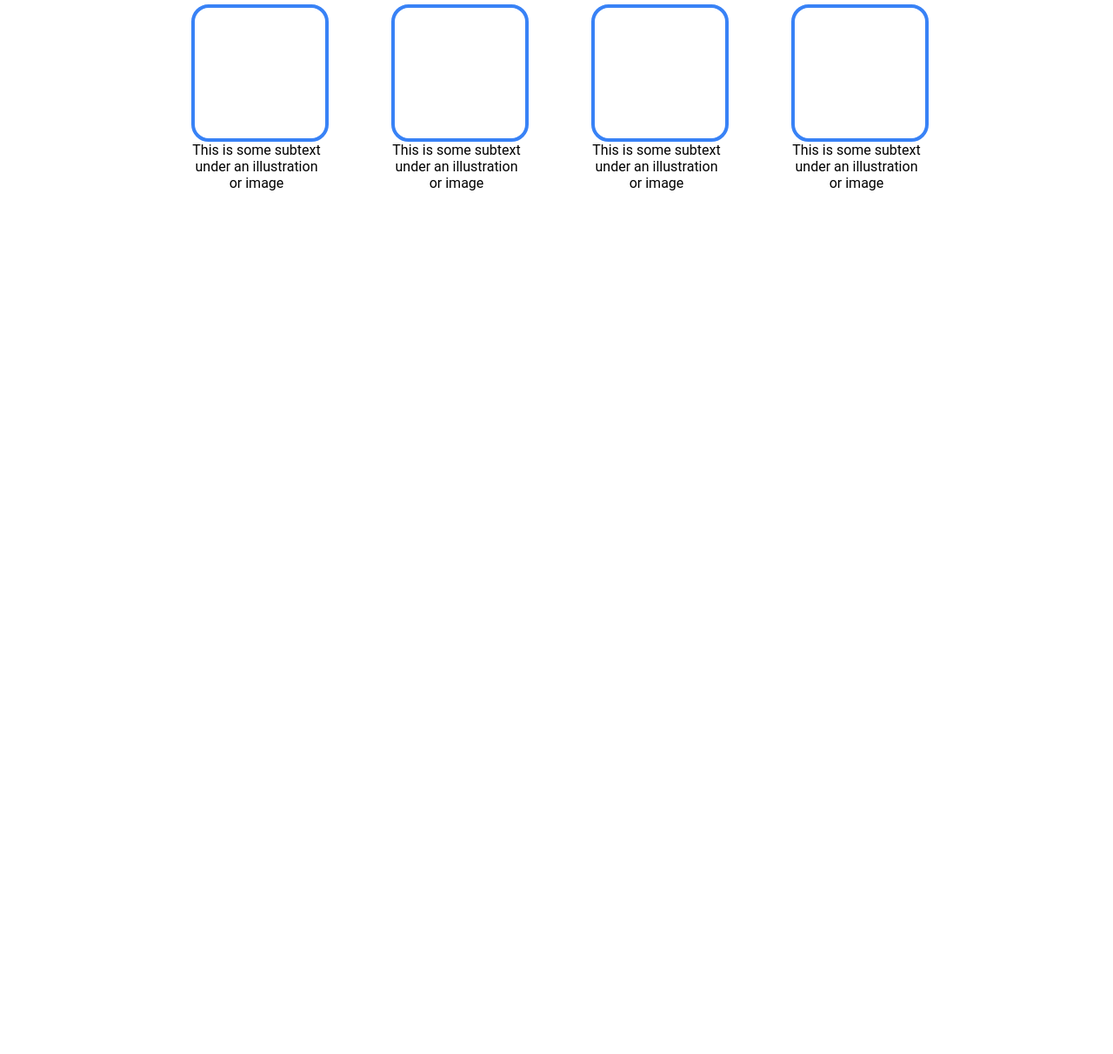
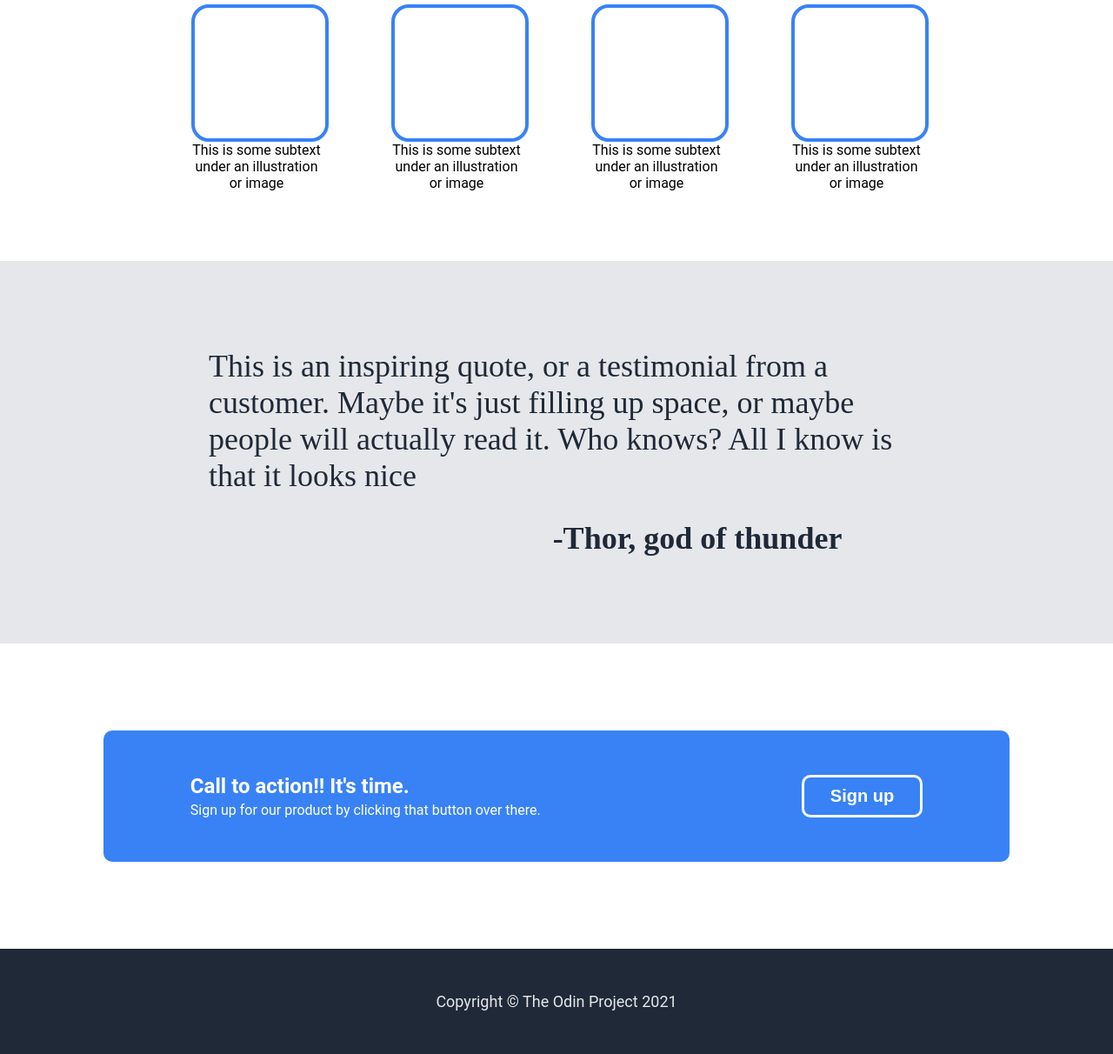
Before and after one commit to CapnCoin/odin-landing-page, a plain HTML site: page index.html in a window 1280 px wide. Shown: the part 660-1872 px from the top of the page at 87% size. Before the commit the page ends 960 px from the top, so only its background shows below. Drawn offline with Linux system fonts and the light colour scheme.

Commit message:
ADDED CALL TO ACTION SECTION AND FOOTER -added a call to action section with some text and a sign up button -styled call to action section -added a footer -styled footer

```diff
--- a/index.html
+++ b/index.html
@@ -48,5 +48,21 @@
             </div>
         </div>
     </div>
+    <div class="quote-container">
+        <div class="quote">This is an inspiring quote, or a testimonial from a customer. Maybe it's just filling up space, or maybe people will actually read it. Who knows? All I know is that it looks nice</div>
+        <div class="quote-speaker">-Thor, god of thunder</div>
+    </div>
+    <div class="call-to-action-container">
+        <div class="call-to-action">
+            <div class="call-to-action-text">
+                <h2>Call to action!! It's time.</h2>
+                <p>Sign up for our product by clicking that button over there.</p>
+            </div>
+            <button><h2>Sign up</h2></button>
+        </div>
+    </div>
+    <div class="footer">
+        <div class="footer-text">Copyright © The Odin Project 2021</div>
+    </div>
 </body>
 </html>
--- a/style.css
+++ b/style.css
@@ -128,3 +128,85 @@ body{
 .info-text{
     text-align: center;
 }
+
+.quote-container{
+    display: flex;
+    flex-direction: column;
+    background-color: #e5e7eb;
+    font-size: 36px;
+    font-family: 'light italic';
+    color: #1f2937;
+    flex-wrap: wrap;
+    justify-content: center;
+    align-items: center;
+    padding: 100px;
+}
+
+.quote{
+    width: 800px;
+}
+
+.quote-speaker{
+    width: fit-content;
+    padding-left: 30%;
+    padding-top: 30px;
+    font-weight: bold;
+}
+
+.call-to-action-container{
+    display: flex;
+    justify-content: center;
+    align-items: center;
+    padding: 100px;
+    color: white;
+}
+
+.call-to-action{
+    background-color: #3882f6;
+    display: flex;
+    justify-content: center;
+    align-items: center;
+    padding-left: 100px;
+    padding-right: 100px;
+    padding-top: 50px;
+    padding-bottom: 50px;
+    gap: 300px;
+    border-radius: 10px;
+}
+
+.call-to-action-text{
+    display: flex;
+    flex-direction: column;
+    justify-content:center;
+    gap: 4px;
+}
+
+.call-to-action-text h2, p{
+    margin: 0;
+}
+
+.call-to-action button{
+    height: fit-content;
+    width: fit-content;
+    background-color: #3882f6;
+    color: white;
+    border: solid, 3px, white;
+    border-radius: 10px;
+    padding-left: 30px;
+    padding-right: 30px;
+    padding-top: 10px;
+    padding-bottom: 10px;
+}
+
+.call-to-action button h2{
+    margin: 0;
+}
+
+.footer{
+    background-color: #1f2937;
+    color: #e5e7eb;
+    display: flex;
+    justify-content: center;
+    padding: 50px;
+    font-size: 18px;
+}
```
